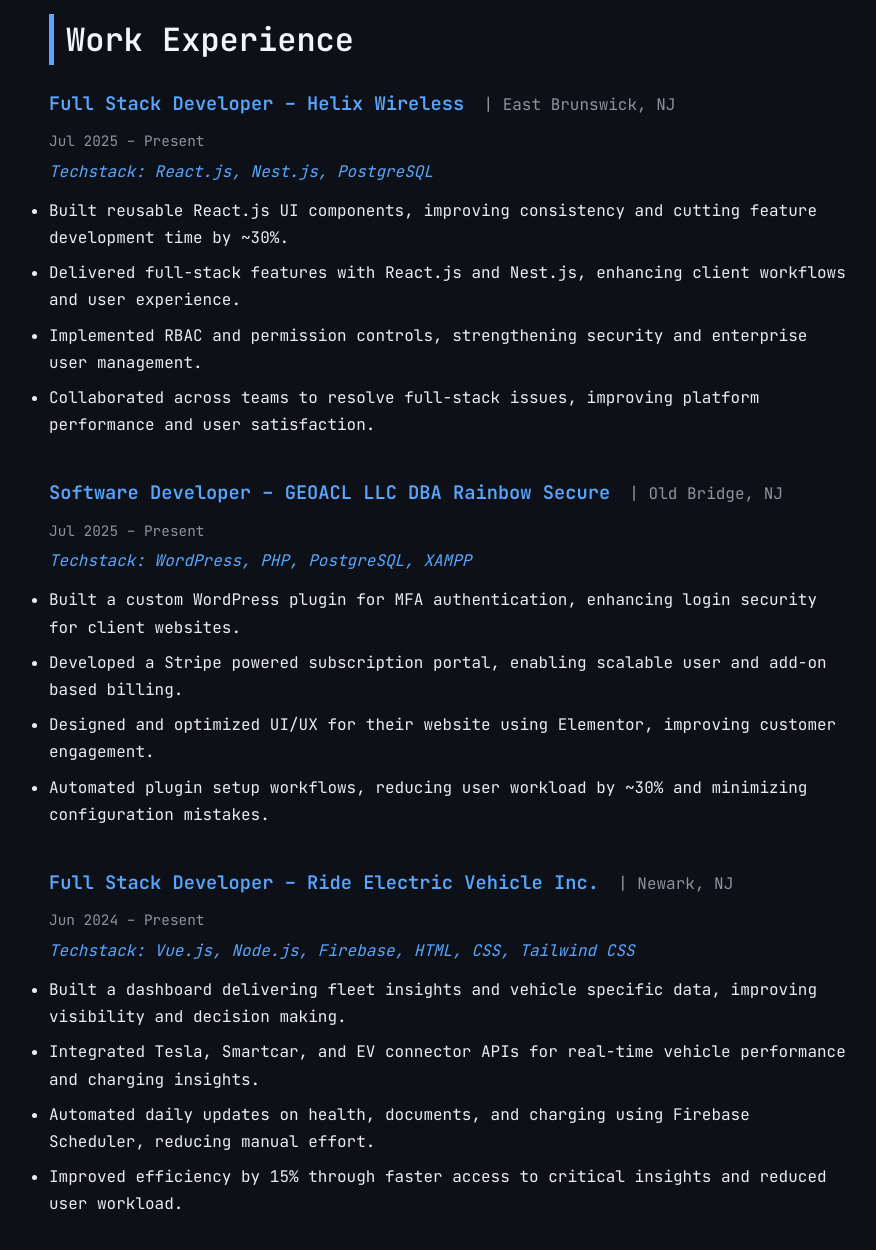
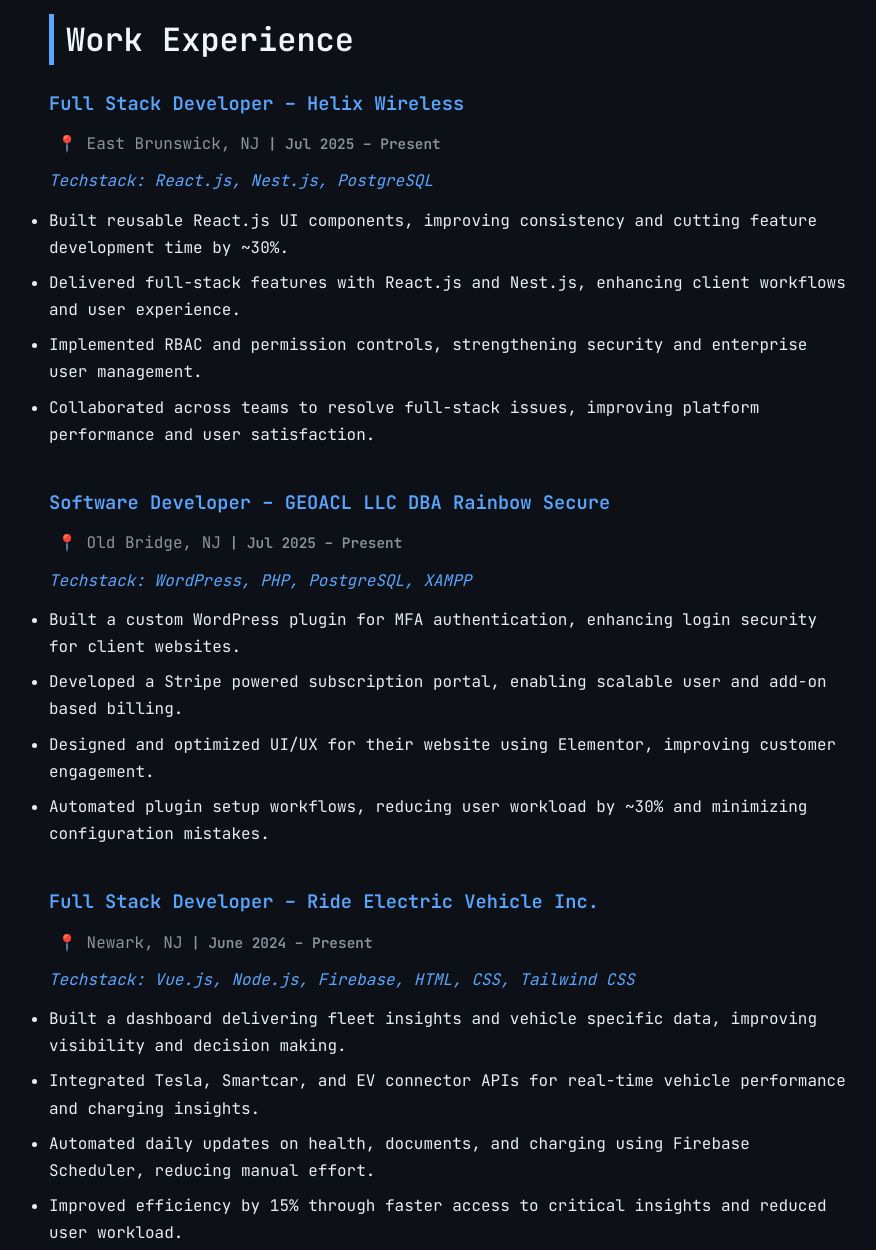
Before and after one commit to Aryan0812/portfolio, a plain HTML site: page index.html in a window 1280 px wide. Shown: the part 1140-2390 px from the top of the page, without its empty margins (123-999 px from the left). Drawn offline with Linux system fonts and the light colour scheme.

Commit message:
Add files via upload

```diff
--- a/index.html
+++ b/index.html
@@ -59,8 +59,8 @@
     <h2>Work Experience</h2>
     <div class="timeline">
       <div class="job">
-        <h3>Full Stack Developer – Helix Wireless <span class="location">| East Brunswick, NJ</span></h3>
-        <span class="date">Jul 2025 – Present</span>
+        <h3>Full Stack Developer – Helix Wireless</h3>
+        <h3><span class="location">📍 East Brunswick, NJ</span><span class="date"> | Jul 2025 – Present</span></h3>
         <p class="techstack">Techstack: React.js, Nest.js, PostgreSQL</p>
         <ul>
           <li>Built reusable React.js UI components, improving consistency and cutting feature development time by ~30%.</li>
@@ -70,8 +70,8 @@
         </ul>
       </div>
       <div class="job">
-        <h3>Software Developer – GEOACL LLC DBA Rainbow Secure <span class="location">| Old Bridge, NJ</span></h3>
-        <span class="date">Jul 2025 – Present</span>
+        <h3>Software Developer – GEOACL LLC DBA Rainbow Secure</h3>
+        <h3><span class="location">📍 Old Bridge, NJ</span><span class="date"> | Jul 2025 – Present</span></h3>
         <p class="techstack">Techstack: WordPress, PHP, PostgreSQL, XAMPP</p>
         <ul>
           <li>Built a custom WordPress plugin for MFA authentication, enhancing login security for client websites.</li>
@@ -81,8 +81,8 @@
         </ul>
       </div>
       <div class="job">
-        <h3>Full Stack Developer – Ride Electric Vehicle Inc. <span class="location">| Newark, NJ</span></h3>
-        <span class="date">Jun 2024 – Present</span>
+        <h3>Full Stack Developer – Ride Electric Vehicle Inc.</h3>
+        <h3><span class="location">📍 Newark, NJ</span><span class="date"> | June 2024 – Present</span></h3>
         <p class="techstack">Techstack: Vue.js, Node.js, Firebase, HTML, CSS, Tailwind CSS</p>
         <ul>
           <li>Built a dashboard delivering fleet insights and vehicle specific data, improving visibility and decision making.</li>
@@ -92,8 +92,8 @@
         </ul>
       </div>
       <div class="job">
-        <h3>Full Stack Developer – Reserve Bank Information Technology Private Limited (ReBIT) <span class="location">| Navi Mumbai, MH</span></h3>
-        <span class="date">Jun 2022 – Jul 2023</span>
+        <h3>Full Stack Developer – Reserve Bank Information Technology Private Limited (ReBIT)</h3>
+        <h3><span class="location">📍 Navi Mumbai, MH</span><span class="date"> | Jun 2022 – Jul 2023</span></h3>
         <p class="techstack">Techstack: Angular 14, Java, MySQL, HTML, Bootstrap 5, CSS</p>
         <ul>
           <li>Developed a digital CMS for the Reserve Bank of India, digitizing document storage and retrieval.</li>
@@ -103,8 +103,8 @@
         </ul>
       </div>
       <div class="job">
-        <h3>Software Developer – Drishti Works <span class="location">| Mumbai, MH</span></h3>
-        <span class="date">Jun 2021 – May 2022</span>
+        <h3>Software Developer – Drishti Works</h3>
+        <h3><span class="location">📍 Mumbai, MH</span><span class="date"> | Jun 2021 – May 2022</span></h3>
         <p class="techstack">Techstack: React.js, Vue.js, HTML, Bootstrap 5, CSS, Firebase</p>
         <ul>
           <li>Developed a web application for asset tracking using React.js, enabling real-time visibility of assets.</li>
```
